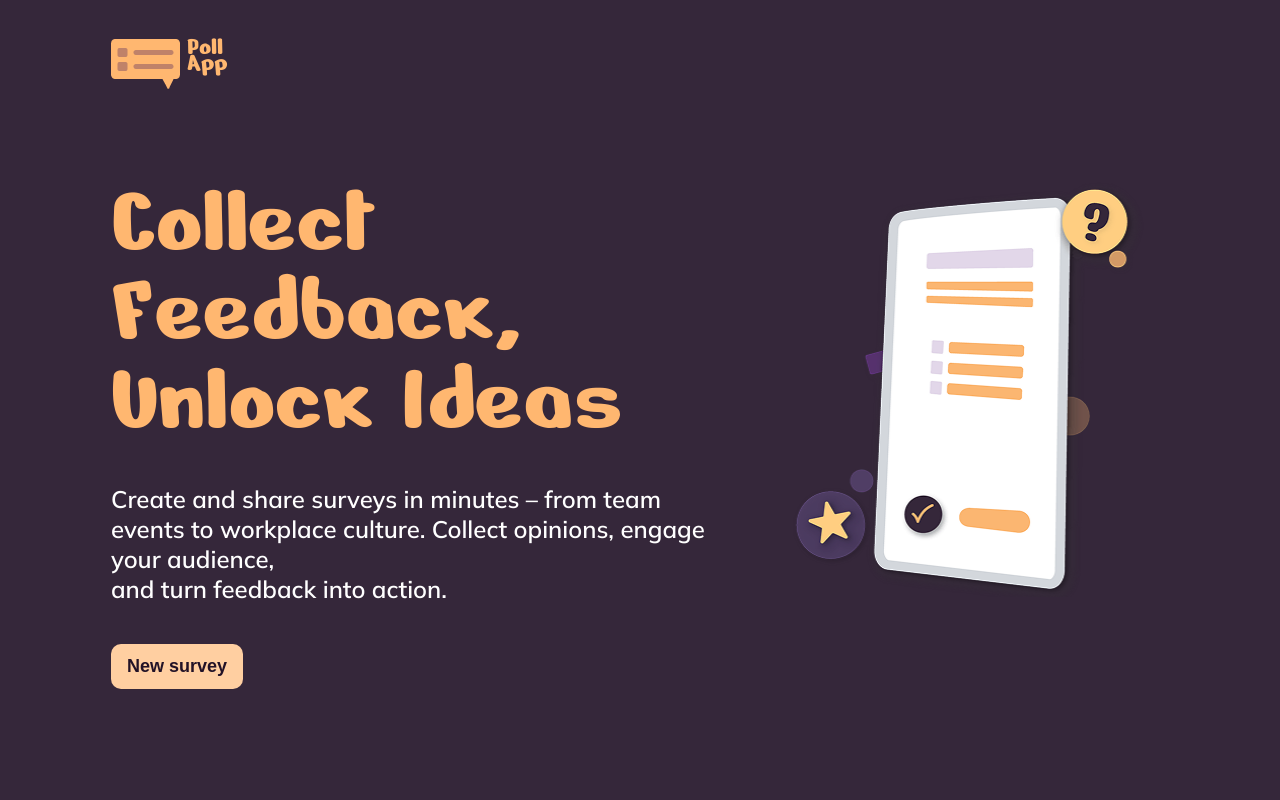
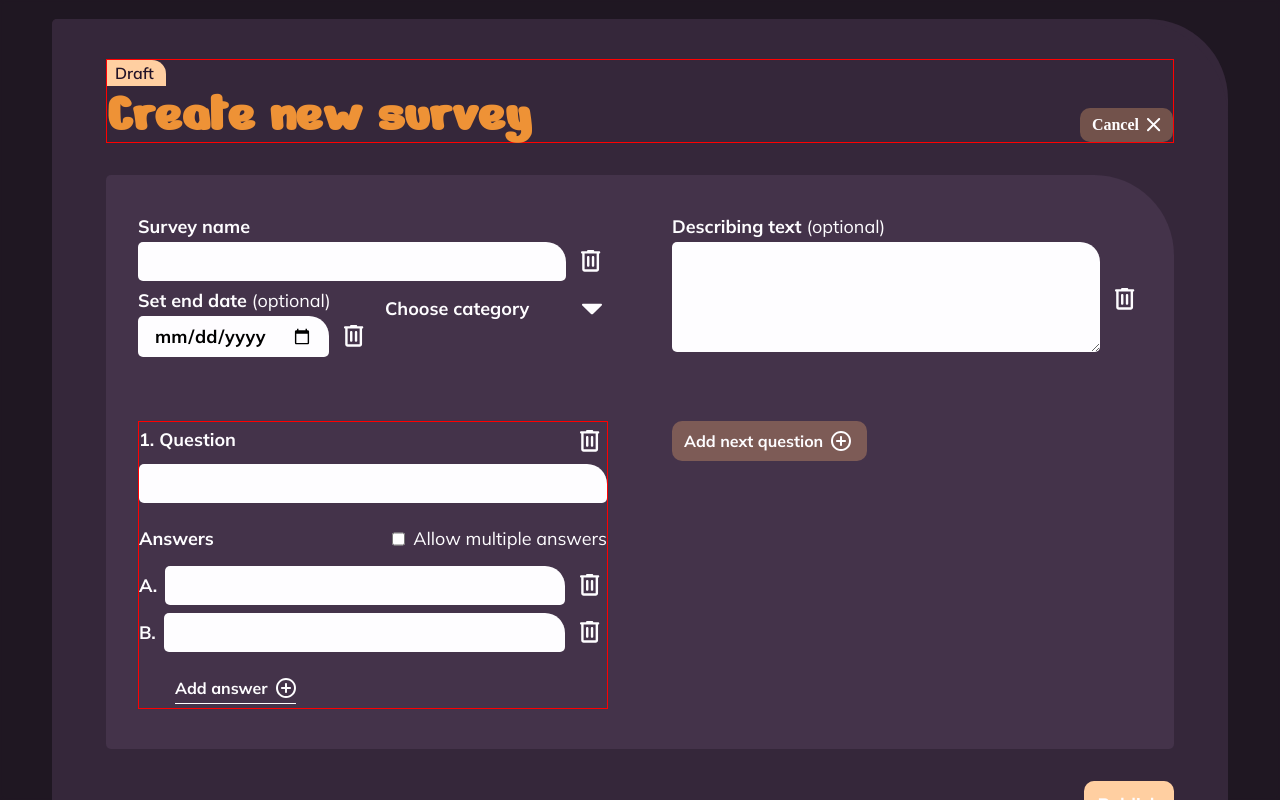
Before and after one commit to guhe78/poll_app, an Angular app: page / in a window 1280 px wide. Both pictures are taken after a click on the button "New survey". Shown: the top 800 px of the page. Built offline with nearby package versions, Linux system fonts and the light colour scheme; a web font is replaced by a local one.

Commit message:
feat: dialog style: dialog

```diff
--- a/src/app/shared/components/create-survey/create-survey.ts
+++ b/src/app/shared/components/create-survey/create-survey.ts
@@ -1,4 +1,4 @@
-import { Component, inject } from '@angular/core';
+import { Component, Output, EventEmitter, inject } from '@angular/core';
 import { SurveyForm } from '../survey-form/survey-form';
 import { StatusBadge } from '../status-badge/status-badge';
 import { Icons } from '../../../service/icons';
@@ -11,4 +11,10 @@ import { Icons } from '../../../service/icons';
 })
 export class CreateSurvey {
   readonly iconsService = inject(Icons).icons;
+
+  @Output() closeDialog = new EventEmitter<void>();
+
+  closeSurveyForm() {
+    this.closeDialog.emit();
+  }
 }
--- a/src/app/shared/components/dialog/dialog.html
+++ /dev/null
@@ -1 +0,0 @@
-<p>dialog works!</p>
--- a/src/app/shared/components/main-page/main-page.html
+++ b/src/app/shared/components/main-page/main-page.html
@@ -11,9 +11,17 @@
         opinions, engage your audience,<br />
         and turn feedback into action.
       </p>
-      <button class="main-page__button">
+      <button class="main-page__button" (click)="openDialog()">
         New survey<span class="main-page__button--icon" [innerHTML]="iconsService.plus"></span>
       </button>
+      <dialog
+        class="survey-dialog"
+        #nativeDialog
+        (cancel)="closeDialog()"
+        (click)="closeOnBackdrop($event)"
+      >
+        <app-create-survey (closeDialog)="closeDialog()"></app-create-survey>
+      </dialog>
     </div>
     <img class="main-page__image" src="images/main-page-image.png" alt="Main page image" />
   </div>
--- a/src/app/shared/components/main-page/main-page.scss
+++ b/src/app/shared/components/main-page/main-page.scss
@@ -175,3 +175,18 @@
     }
   }
 }
+
+dialog.survey-dialog {
+  border: none;
+  background-color: rgba(53, 39, 58, 1);
+  border-radius: 5px 80px 5px 5px;
+
+  padding: 0;
+  margin: auto;
+  overflow: visible;
+}
+
+dialog.survey-dialog::backdrop {
+  background: rgba(0, 0, 0, 0.4);
+  backdrop-filter: blur(2px);
+}
--- a/src/app/shared/components/main-page/main-page.ts
+++ b/src/app/shared/components/main-page/main-page.ts
@@ -1,12 +1,13 @@
-import { Component, inject } from '@angular/core';
+import { Component, ViewChild, ElementRef, inject } from '@angular/core';
 import { SurveyCard } from '../survey-card/survey-card';
 import { Surveys } from '../../../service/survey';
 import { Header } from '../header/header';
 import { Icons } from '../../../service/icons';
+import { CreateSurvey } from '../create-survey/create-survey';
 
 @Component({
   selector: 'app-main-page',
-  imports: [SurveyCard, Header],
+  imports: [SurveyCard, Header, CreateSurvey],
   templateUrl: './main-page.html',
   styleUrl: './main-page.scss',
 })
@@ -20,4 +21,26 @@ export class MainPage {
   ngOnInit() {
     console.log(this.surveyList().length);
   }
+
+  @ViewChild('nativeDialog') dialogRef!: ElementRef<HTMLDialogElement>;
+
+  openDialog() {
+    this.dialogRef.nativeElement.showModal();
+
+    document.body.style.overflow = 'hidden';
+  }
+
+  closeDialog() {
+    this.dialogRef.nativeElement.close();
+
+    document.body.style.overflow = '';
+  }
+
+  closeOnBackdrop(event: MouseEvent) {
+    const dialog = this.dialogRef.nativeElement as HTMLDialogElement;
+
+    if (event.target === dialog) {
+      this.closeDialog();
+    }
+  }
 }
--- a/src/app/shared/components/survey-form/survey-form.ts
+++ b/src/app/shared/components/survey-form/survey-form.ts
@@ -1,4 +1,4 @@
-import { Component, inject } from '@angular/core';
+import { Component, EventEmitter, inject, Output } from '@angular/core';
 import { FormArray, FormBuilder, FormControl, ReactiveFormsModule } from '@angular/forms';
 
 import { Surveys } from '../../../service/survey';
```
Also changed, not shown: src/app/shared/components/dialog/dialog.ts (deleted, +0 -9 lines), src/app/shared/components/dialog/dialog.scss (deleted), 1 other file (tests, documents, lock files or other folders).
